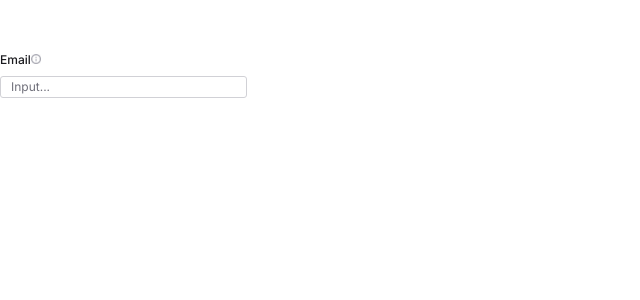
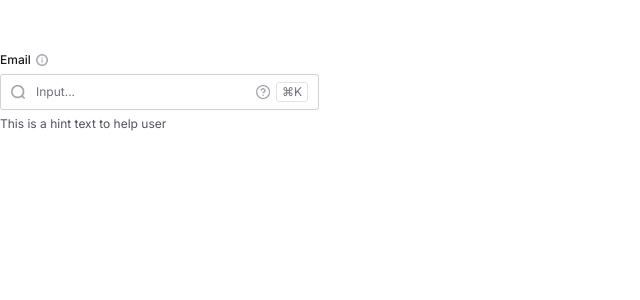
Before and after one commit to haduigon/test-task-lisapet, a React (Create React App) app: page / in a window 1280 px wide. Shown: the top 300 px of the page, without its empty margins (0-640 px from the left). Built offline with nearby package versions, Linux system fonts and the light colour scheme.

Commit message:
added elements

```diff
--- a/src/AppStateContext/AppStateContext.tsx
+++ b/src/AppStateContext/AppStateContext.tsx
@@ -7,6 +7,7 @@ type Action = {}
 
 interface App {
   inputId: string;
+  annotation: string,
 }
 
 type State = {
@@ -21,6 +22,7 @@ function reducer(state: App, action: Action) {
 const initialState: State = {
   state: {
     inputId: inputId,
+    annotation: 'This is a hint text to help user',
   },
   dispatch: () => { }
 };
--- /dev/null
+++ b/src/InputAnnotation/InputAnnotation.module.scss
@@ -0,0 +1,7 @@
+.text {
+  font-family: Inter, sans-serif;
+  font-weight: 400;
+  font-size: 12px;
+  line-height: 20px;
+  color: #51525C;
+}
--- /dev/null
+++ b/src/InputAnnotation/InputAnnotation.tsx
@@ -0,0 +1,14 @@
+import { useContext } from "react";
+import { AppStateContext } from "../AppStateContext/AppStateContext";
+import styles from './InputAnnotation.module.scss';
+
+const InputAnnotation = () => {
+  const { state } = useContext(AppStateContext);
+  return (
+    <div>
+      <text className={styles.text}>{state.annotation}</text>
+    </div>
+  )
+}
+
+export default InputAnnotation;
--- /dev/null
+++ b/src/InputAnnotation/index.ts
@@ -0,0 +1 @@
+export { default } from './InputAnnotation';
--- a/src/InputGroup/InputGroup.tsx
+++ b/src/InputGroup/InputGroup.tsx
@@ -1,5 +1,6 @@
 import InputLabel from "../InputLabel";
 import InputText from "../InputText";
+import InputAnnotation from "../InputAnnotation";
 import styles from './InputGroup.module.scss';
 
 const InputGroup = () => {
@@ -7,6 +8,7 @@ const InputGroup = () => {
     <div className={styles.box}>
       <InputLabel />
       <InputText />
+      <InputAnnotation />
     </div>
   )
 }
--- a/src/InputLabel/InfoIcon/InfoIcon.module.scss
+++ b/src/InputLabel/InfoIcon/InfoIcon.module.scss
@@ -1,4 +1,4 @@
 .infoIcon {
-  width: 10px;
-  height: 10px;
+  width: 12px;
+  height: 12px;
 }
--- a/src/InputLabel/InfoIcon/InfoIcon.tsx
+++ b/src/InputLabel/InfoIcon/InfoIcon.tsx
@@ -3,7 +3,7 @@ import styles from './InfoIcon.module.scss';
 
 const InfoIcon = () => {
   return (
-    <div>
+    <div className='centered-flex ml-5'>
       <img src={infoIcon} alt='info-icon' className={styles.infoIcon} />
     </div>
   )
--- a/src/InputLabel/InputLabel.module.scss
+++ b/src/InputLabel/InputLabel.module.scss
@@ -7,5 +7,6 @@
   font-size: 12px;
   line-height: 20px;
   color: #1A1A1E;
-  margin-bottom: 6px;
+  // margin-bottom: 6px;
+  width: max-content;
 }
--- a/src/InputLabel/InputLabel.tsx
+++ b/src/InputLabel/InputLabel.tsx
@@ -3,19 +3,13 @@ import InfoIcon from "./InfoIcon/InfoIcon";
 import styles from './InputLabel.module.scss';
 import { AppStateContext } from "../AppStateContext/AppStateContext";
 
-// type Props = {
-//   labelFor?: string,
-// }
-
 const InputLabel = () => {
 
   const { state } = useContext(AppStateContext);
 
-  console.log(state);
-
   return (
     <label
-      className={styles.labelBox}
+      className={`${styles.labelBox} mb-4`}
       htmlFor={state.inputId}
     >
       Email
--- a/src/InputText/InputText.module.scss
+++ b/src/InputText/InputText.module.scss
@@ -5,8 +5,8 @@
   border-radius: 3px;
   width: fit-content;
   box-sizing: border-box;
-  max-width: 323px;
-  min-width: 245px;
+  // max-width: 323px;
+  // min-width: 245px;
 }
 
 .text {
@@ -21,7 +21,7 @@ input {
   border: none;
   margin: 0;
   padding: 0;
-  min-width: 220px;
+  min-width: 215px;
 }
 
 input:focus {
--- a/src/InputText/InputText.tsx
+++ b/src/InputText/InputText.tsx
@@ -8,20 +8,20 @@ import { AppStateContext } from "../AppStateContext/AppStateContext";
 const InputText = () => {
   const {state} = useContext(AppStateContext)
   return (
-    <div className={`${styles.box}`} tabIndex={0}>
+    <div className={`${styles.box} mb-4`} tabIndex={0}>
       <div className={`centered-flex ${styles.innerBox}`}>
-        {/* <SearchIcon /> */}
+        <SearchIcon />
         <input
           id={state.inputId}
           type="text"
           placeholder="Input..."
-          className={`${styles.text}`}
+          className={`${styles.text} ml-5`}
           // value={value}
           // onChange={}
         />
         <div className="centered-flex ml-5">
-          {/* <QuestionIcon />
-          <TextIcon /> */}
+          <QuestionIcon />
+          <TextIcon />
         </div>
       </div>
     </div>
```
